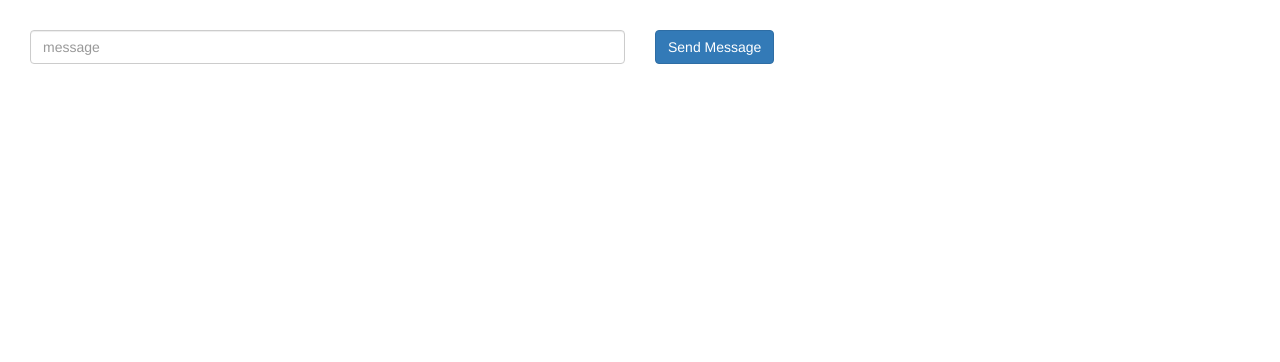
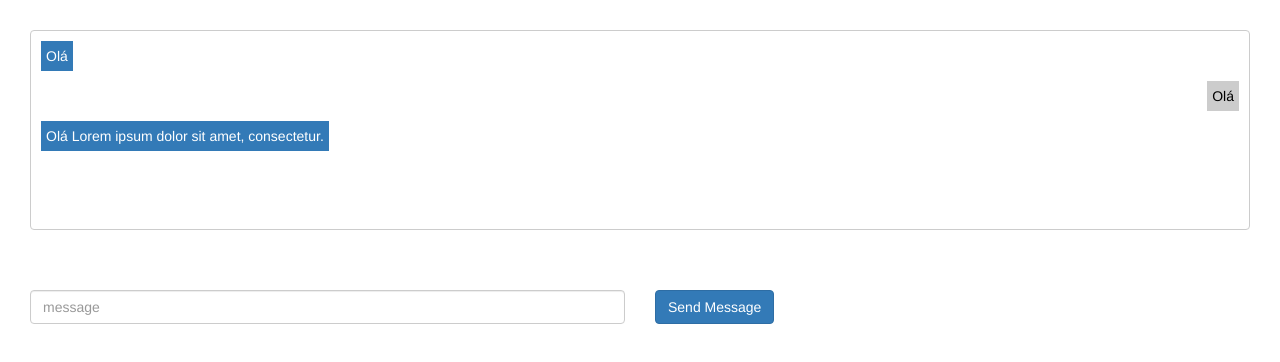
Before and after one commit to eralha/test-socket-io, a website: page www/index.html in a window 1280 px wide. Drawn offline with nearby package versions, Linux system fonts and the light colour scheme; no server answers.

Commit message:
add chatbox

```diff
--- a/www/index.html
+++ b/www/index.html
@@ -27,9 +27,45 @@
 		<script src="https://maxcdn.bootstrapcdn.com/bootstrap/3.3.7/js/bootstrap.min.js" integrity="sha384-Tc5IQib027qvyjSMfHjOMaLkfuWVxZxUPnCJA7l2mCWNIpG9mGCD8wGNIcPD7Txa" crossorigin="anonymous"></script>
 	  <!-- END BOOTSTRAP -->
 
+	<style type="text/css">
+		.c-chat-box {
+			width: 100%;
+			height: 200px;
+			padding-top: 10px;
+			border: 1px solid #ccc;
+    		border-radius: 4px;
+    		overflow: hidden;
+		}
+		.c-msg {
+			clear: both;
+			float: left;
+			padding: 5px;
+			margin: 0 10px;
+			margin-bottom: 10px;
+			color: #fff;
+			background-color: #337ab7;
+		}
+		.c-msg--received {
+			float: right;
+			color: #000;
+			background-color: #ccc;
+		}
+	</style>
+
 </head>
 <body>
 
+	<div class="row" style="padding:30px;">
+		<div class="col-md-12">
+
+			<div class="c-chat-box">
+				<div class="c-msg c-msg--send">Olá</div>
+				<div class="c-msg c-msg--received">Olá</div>
+				<div class="c-msg c-msg--send">Olá Lorem ipsum dolor sit amet, consectetur.</div>
+			</div>
+
+		</div>
+	</div>
 
 	<div class="row" style="padding:30px;">
 	  <div class="col-md-6">
--- a/www/js/main.js
+++ b/www/js/main.js
@@ -35,14 +35,26 @@ function deferImagesLoad(container, callBack){
 
         console.log('js running');
 
+        function appendMsg(type, msg){
+
+            $('.c-chat-box').append('<div class="c-msg c-msg--'+type+'">'+msg+'</div>');
+
+            var $target = $('.c-chat-box');
+            $target.animate({scrollTop: $target.prop("scrollHeight")}, 100);
+        }
+
         var socket = io.connect('/rtc');
             socket.on('msg', function (data) {
                 console.log('received', data);
+
+                appendMsg('received', data.data);
             });
 
         $('#sendMessage').click(function(){
             var value = $('#chatMessage').val();
             socket.emit('emit', { data: value });
+
+            appendMsg('send', value);
         });
 
     });
```
